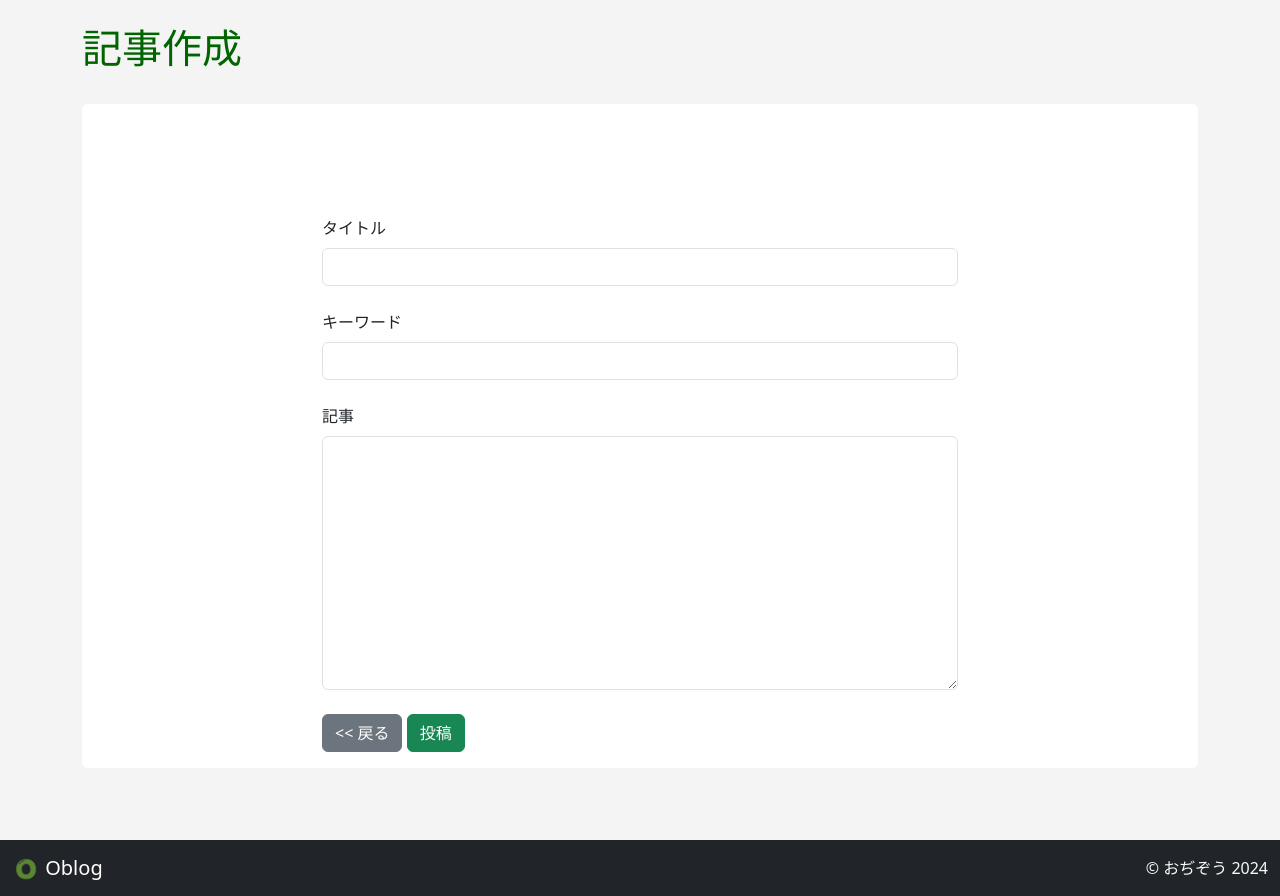
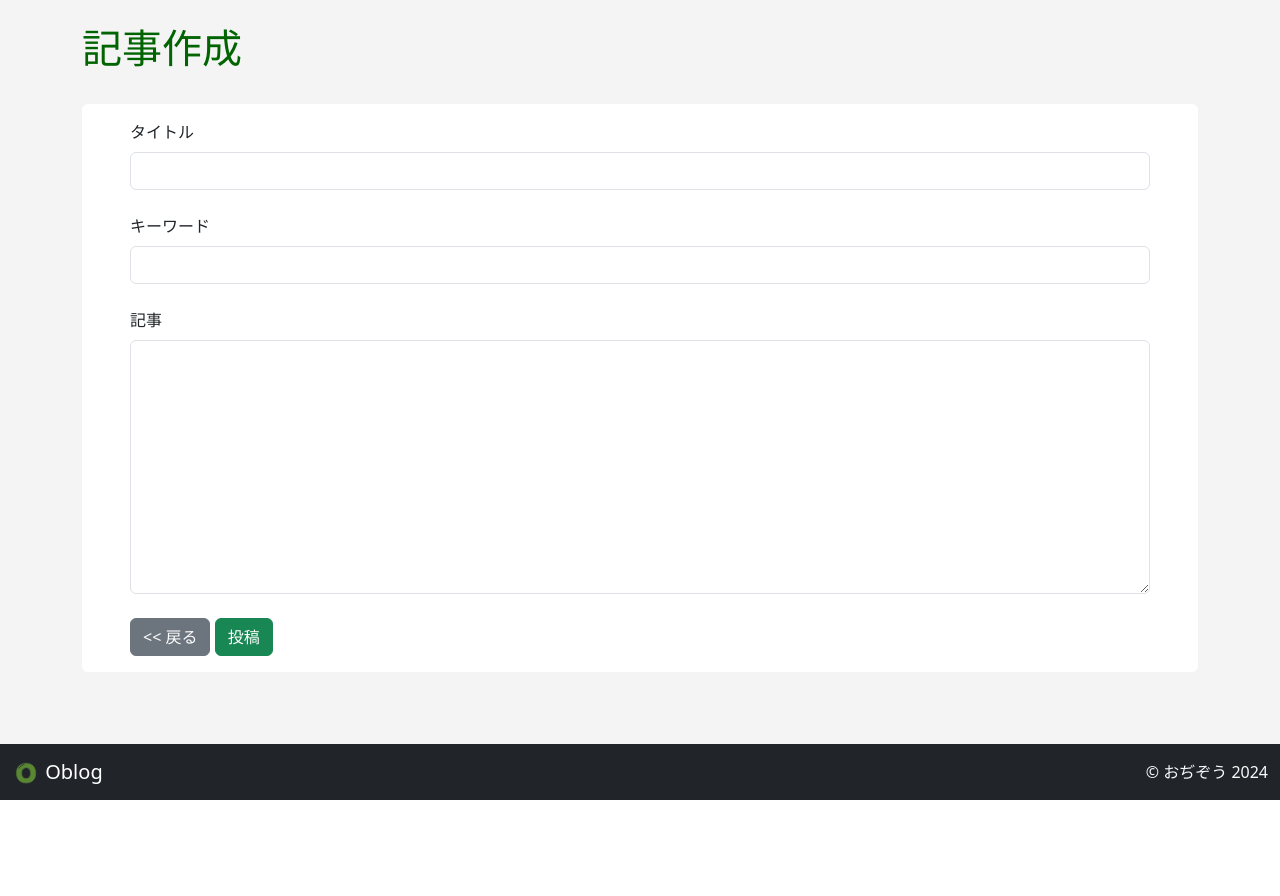
Before and after one commit to ojizou003/oblog, a Flask app: page /add-post in a window 1280 px wide. Shown: the part 57-953 px from the top of the page. After the commit the page ends 857 px from the top, so only its background shows below. Run offline with Flask 3, Linux system fonts and the light colour scheme; the visitor is signed in with stand-in values (Sample User, id 1); some libraries are stand-ins or nearby versions.

Commit message:
🩹 調整

```diff
--- a/static/css/style.css
+++ b/static/css/style.css
@@ -80,9 +80,9 @@ body {
 }
 
 @media (min-width: 768px) {
-    .custom-padding-md-15 {
-    padding-left: 15rem !important;
-    padding-right: 15rem !important;
+    .custom-padding-md-10 {
+    padding-left: 10rem !important;
+    padding-right: 10rem !important;
     padding-top: 7rem !important;
     }
 }
--- a/templates/add_post.html
+++ b/templates/add_post.html
@@ -12,7 +12,7 @@ get_flashed_messages() %}
 {% endfor%} {% if current_user.is_authenticated %}
 <h1>記事作成</h1>
 <br />
-<div class="sshadow p-3 custom-padding-md-15 mb-5 bg-body rounded">
+<div class="sshadow p-3 px-md-5 mb-5 bg-body rounded">
   <form method="POST">
     {{ form.hidden_tag() }}
 
--- a/templates/edit_post.html
+++ b/templates/edit_post.html
@@ -13,7 +13,7 @@ get_flashed_messages() %}
 <br />
 <h1>記事編集</h1>
 <br />
-<div class="shadow p-3 custom-padding-md-15 mb-5 bg-body rounded">
+<div class="shadow p-3 px-md-5 mb-5 bg-body rounded">
   <form method="POST">
     {{ form.hidden_tag() }}
     {{ form.title.label(class="form-label") }}
--- a/templates/post.html
+++ b/templates/post.html
@@ -10,7 +10,7 @@
 {% endfor%}
 
 <br>
-<div class="shadow p-3 custom-padding-md-15 mb-5 bg-body rounded">
+<div class="shadow p-3 custom-padding-md-10 mb-5 bg-body rounded">
     <h2>{{ post.title }}</h2>
     <small>By : {{ post.poster.username }}</small><br>
     {{ post.date_posted }} <br><br>
```
